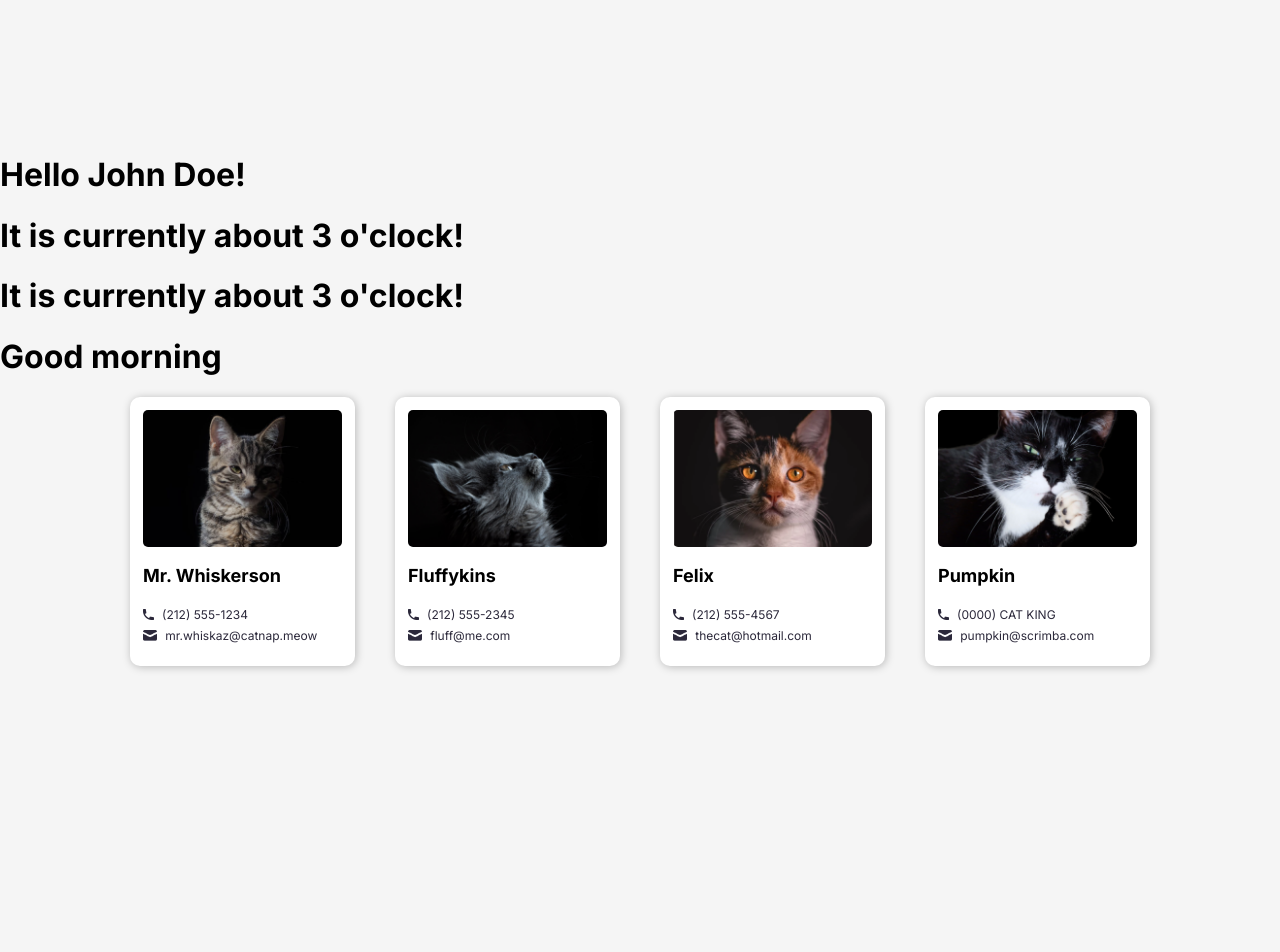
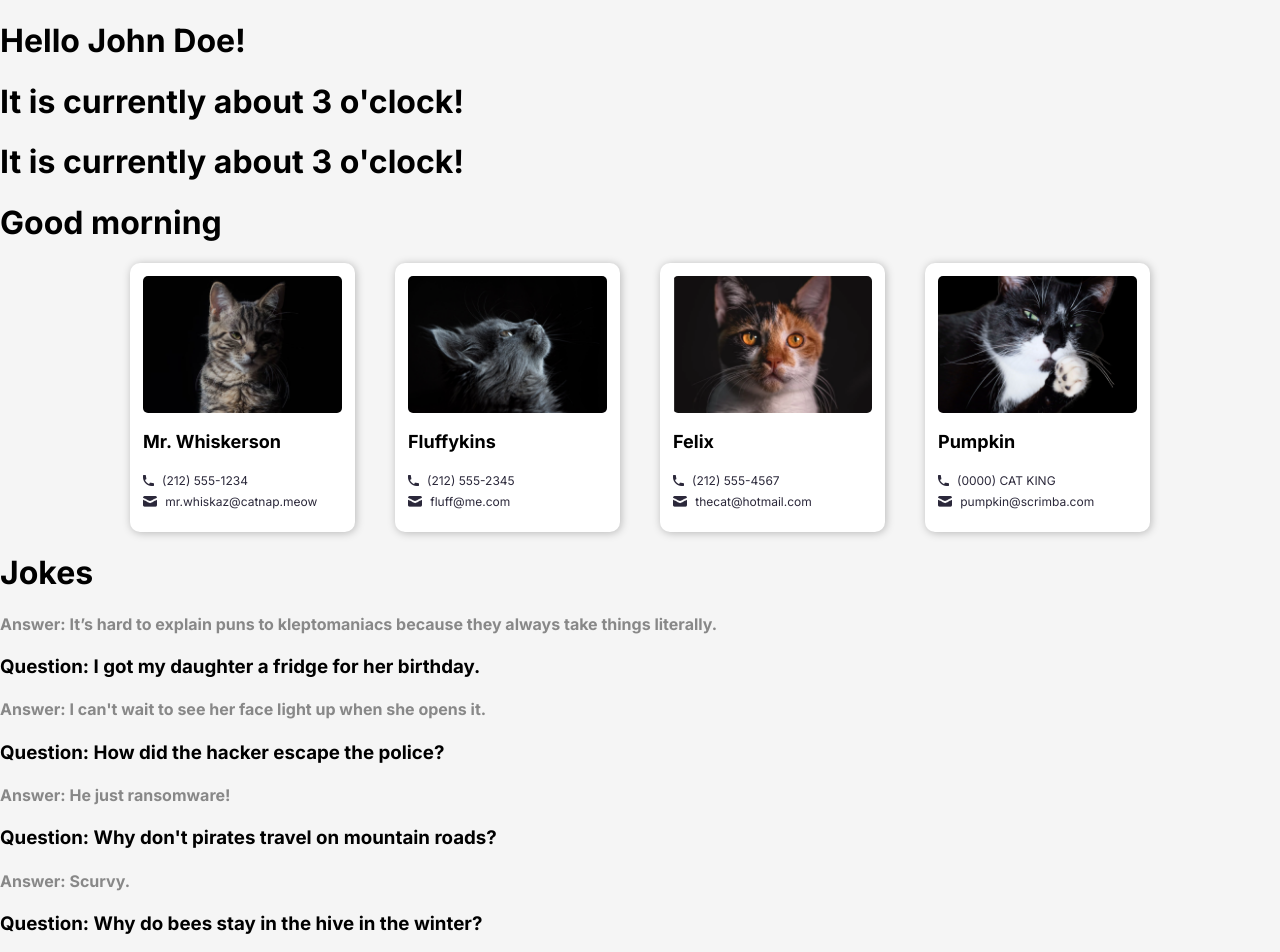
Before and after one commit to godkinja/ReactLearning, a React (Vite) app in the folder Learning/props/: page / in a window 1280 px wide. Shown: the top 952 px of the page. Before the commit the page ends 800 px from the top, so only its background shows below. Built offline with nearby package versions, Linux system fonts and the light colour scheme.

Commit message:
Props understood

```diff
--- a/Learning/props/index.html
+++ b/Learning/props/index.html
@@ -3,6 +3,7 @@
         <link rel="preconnect" href="https://fonts.googleapis.com">
         <link rel="preconnect" href="https://fonts.gstatic.com" crossorigin>
         <link href="https://fonts.googleapis.com/css2?family=Inter:wght@400;700&display=swap" rel="stylesheet">
+        <link href="https://fonts.googleapis.com/css2?family=Karla:wght@400;700&display=swap" rel="stylesheet">
         <link rel="stylesheet" href="src/style.css">
     </head>
     <body>
--- a/Learning/props/src/App.jsx
+++ b/Learning/props/src/App.jsx
@@ -1,6 +1,7 @@
 import React from 'react'
 import ReactDOM from 'react-dom/client'
 import Cards from './components/Cards.jsx'
+import Joke from './components/Joke.jsx'
 
 export default function App() {
 
@@ -77,6 +78,34 @@ export default function App() {
         />
 
       </div>
+
+      <h1>Jokes</h1>
+
+      <Joke
+          punchline="It’s hard to explain puns to kleptomaniacs because they always take things literally."
+      />
+
+      <Joke
+          setup="I got my daughter a fridge for her birthday."
+          punchline="I can't wait to see her face light up when she opens it."
+      />
+      <Joke
+          setup="How did the hacker escape the police?"
+          punchline="He just ransomware!"
+      />
+      <Joke
+          setup="Why don't pirates travel on mountain roads?"
+          punchline="Scurvy."
+      />
+      <Joke
+          setup="Why do bees stay in the hive in the winter?"
+          punchline="Swarm."
+      />
+      <Joke
+          setup="What's the best thing about Switzerland?"
+          punchline="I don't know, but the flag is a big plus!"
+      />
+
     </>
   )
 }
--- /dev/null
+++ b/Learning/props/src/components/Joke.jsx
@@ -0,0 +1,19 @@
+import React from 'react'
+
+export default function Joke(props) {
+
+    return (
+        <>
+
+        <div className="joke">
+
+            <h3 style={{display: props.setup ? "block" : "none"}}>Question: {props.setup}</h3>
+
+            <h4 style={{color: !props.question && "#888888"}}>Answer: {props.punchline}</h4>
+
+        </div>
+
+        </>
+    )
+
+}
```
